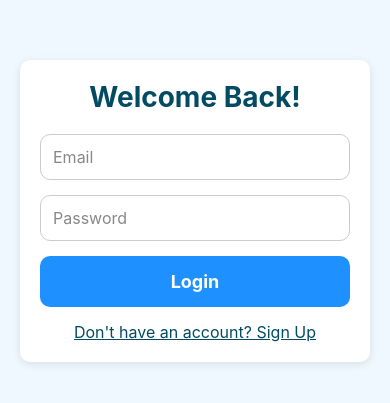
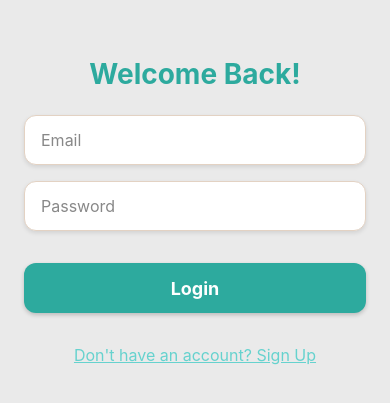
Before and after one commit to CharmThiekshanaPerera/house-price-prediction-app, a React Native app: screen /Predict in a window 390 px wide. Shown: the part 211-614 px from the top of the page. Built offline with nearby package versions, Linux system fonts and the light colour scheme.

Commit message:
update colours

```diff
--- a/screens/HomeScreen.js
+++ b/screens/HomeScreen.js
@@ -37,40 +37,44 @@ export default function HomeScreen({ navigation }) {
 const styles = StyleSheet.create({
   container: {
     flex: 1,
-    backgroundColor: '#f2f2f2',
+    backgroundColor: '#EAEAEA',
+    paddingHorizontal: 16,
+    paddingTop: 40,
   },
   header: {
     flexDirection: 'row',
+    alignItems: 'center',
     justifyContent: 'center',
-    alignItems: 'center',
-    backgroundColor: '#034B63',
-    padding: 10,
-    borderBottomLeftRadius: 20,
-    borderBottomRightRadius: 20,
-    margin: 20,
+    marginBottom: 24,
+    backgroundColor: '#2DAA9E',
+    paddingVertical: 16,
+    borderRadius: 12,
+    shadowColor: '#000',
+    shadowOffset: { width: 0, height: 2 },
+    shadowOpacity: 0.2,
+    shadowRadius: 4,
+    elevation: 5,
   },
   title: {
-    fontSize: 22,
+    fontSize: 24,
     fontWeight: 'bold',
     color: '#fff',
-  },
-  userIcon: {
-    padding: 5,
+    textAlign: 'center',
   },
   text: {
     fontSize: 16,
+    color: '#2DAA9E',
     textAlign: 'center',
-    marginVertical: 10,
-    color: '#333',
+    marginBottom: 24,
   },
   articleList: {
-    padding: 10,
+    paddingBottom: 20,
   },
   articleContainer: {
     backgroundColor: '#fff',
-    borderRadius: 15,
-    padding: 15,
-    marginVertical: 10,
+    borderRadius: 12,
+    padding: 16,
+    marginBottom: 16,
     shadowColor: '#000',
     shadowOffset: { width: 0, height: 2 },
     shadowOpacity: 0.1,
@@ -79,19 +83,23 @@ const styles = StyleSheet.create({
   },
   articleImage: {
     width: '100%',
-    height: 180,
-    borderRadius: 10,
-    marginBottom: 10,
+    height: 200,
+    borderRadius: 8,
+    marginBottom: 12,
   },
   articleTitle: {
     fontSize: 18,
     fontWeight: 'bold',
-    color: '#034B63',
-    marginBottom: 5,
+    color: '#2DAA9E',
+    marginBottom: 8,
   },
   articleContent: {
     fontSize: 14,
-    color: '#555',
+    color: '#666',
     lineHeight: 20,
   },
+  userIcon: {
+    position: 'absolute',
+    left: 16,
+  },
 });
--- a/screens/LoginScreen.js
+++ b/screens/LoginScreen.js
@@ -79,51 +79,63 @@ const styles = StyleSheet.create({
   scrollContainer: {
     flexGrow: 1,
     justifyContent: 'center',
-    backgroundColor: '#f0f8ff',
+    backgroundColor: '#EAEAEA',
   },
   container: {
-    padding: 20,
-    borderRadius: 10,
-    marginHorizontal: 20,
-    backgroundColor: '#ffffff',
-    shadowColor: '#000',
-    shadowOpacity: 0.1,
-    shadowOffset: { width: 0, height: 2 },
-    shadowRadius: 8,
-    elevation: 5,
+    flex: 1,
+    justifyContent: 'center',
+    alignItems: 'center',
+    paddingHorizontal: 24,
+    paddingVertical: 40,
   },
   title: {
     fontSize: 28,
     fontWeight: 'bold',
+    color: '#2DAA9E',
+    marginBottom: 24,
     textAlign: 'center',
-    color: '#034B63',
-    marginBottom: 20,
   },
   input: {
-    borderWidth: 1,
-    borderColor: '#ccc',
-    borderRadius: 10,
-    padding: 12,
-    marginBottom: 15,
+    width: '100%',
+    height: 50,
+    backgroundColor: '#fff',
+    borderRadius: 12,
+    paddingHorizontal: 16,
+    marginBottom: 16,
     fontSize: 16,
     color: '#333',
+    borderWidth: 1,
+    borderColor: '#E3D2C3',
+    shadowColor: '#000',
+    shadowOffset: { width: 0, height: 2 },
+    shadowOpacity: 0.1,
+    shadowRadius: 4,
+    elevation: 3,
   },
   loginButton: {
-    backgroundColor: '#1E90FF',
-    paddingVertical: 15,
-    borderRadius: 10,
+    width: '100%',
+    height: 50,
+    backgroundColor: '#2DAA9E',
+    borderRadius: 12,
+    justifyContent: 'center',
     alignItems: 'center',
-    marginBottom: 15,
+    marginTop: 16,
+    marginBottom: 24,
+    shadowColor: '#000',
+    shadowOffset: { width: 0, height: 2 },
+    shadowOpacity: 0.2,
+    shadowRadius: 4,
+    elevation: 5,
   },
   buttonText: {
-    color: '#fff',
     fontSize: 18,
     fontWeight: 'bold',
+    color: '#fff',
   },
   linkText: {
-    color: '#034B63',
-    textAlign: 'center',
     fontSize: 16,
+    color: '#66D2CE',
     textDecorationLine: 'underline',
+    marginTop: 8,
   },
 });
--- a/screens/MySavedScreen.js
+++ b/screens/MySavedScreen.js
@@ -90,54 +90,65 @@ const MySavedScreen = () => {
 const styles = StyleSheet.create({
   container: {
     flex: 1,
-    padding: 20,
-    backgroundColor: '#f5f5f5',
+    backgroundColor: '#EAEAEA',
+    paddingHorizontal: 16,
+    paddingTop: 20,
   },
   title: {
     fontSize: 24,
     fontWeight: 'bold',
+    color: '#2DAA9E',
     textAlign: 'center',
-    marginVertical: 20,
-    color: '#034B63',
+    marginBottom: 20,
   },
   loader: {
-    marginTop: 50,
+    flex: 1,
+    justifyContent: 'center',
+    alignItems: 'center',
   },
   noDataText: {
+    fontSize: 16,
+    color: '#2DAA9E',
     textAlign: 'center',
-    color: '#888',
-    fontSize: 16,
+    marginTop: 20,
   },
   card: {
     backgroundColor: '#fff',
-    padding: 15,
-    borderRadius: 10,
-    marginBottom: 15,
+    borderRadius: 12,
+    padding: 16,
+    marginBottom: 12,
     shadowColor: '#000',
+    shadowOffset: { width: 0, height: 2 },
     shadowOpacity: 0.1,
-    shadowRadius: 5,
+    shadowRadius: 4,
     elevation: 3,
   },
   predictionTitle: {
     fontSize: 18,
     fontWeight: 'bold',
-    color: '#27ae60',
-    marginBottom: 10,
+    color: '#2DAA9E',
+    marginBottom: 12,
   },
   inputData: {
     fontSize: 14,
-    color: '#555',
+    color: '#333',
+    marginBottom: 8,
   },
   deleteButton: {
-    marginTop: 10,
-    backgroundColor: '#e74c3c',
-    padding: 10,
+    backgroundColor: '#FF7F7F',
     borderRadius: 8,
+    paddingVertical: 10,
+    paddingHorizontal: 16,
     alignItems: 'center',
+    marginTop: 12,
   },
   buttonText: {
+    fontSize: 16,
+    fontWeight: 'bold',
     color: '#fff',
-    fontWeight: 'bold',
+  },
+  refreshControl: {
+    backgroundColor: '#EAEAEA',
   },
 });
 
--- a/screens/PlacesScreen.js
+++ b/screens/PlacesScreen.js
@@ -92,49 +92,81 @@ export default function PlacesScreen() {
 const styles = StyleSheet.create({
   container: {
     flex: 1,
-    padding: 20,
-    backgroundColor: '#f5f5f5',
+    backgroundColor: '#EAEAEA',
+    paddingHorizontal: 16,
+    paddingTop: 20,
   },
   title: {
     fontSize: 24,
     fontWeight: 'bold',
+    color: '#2DAA9E',
+    textAlign: 'center',
     marginBottom: 20,
-    textAlign: 'center',
   },
   input: {
-    height: 40,
-    borderColor: '#ccc',
+    width: '100%',
+    height: 50,
+    backgroundColor: '#fff',
+    borderRadius: 12,
+    paddingHorizontal: 16,
+    fontSize: 16,
+    color: '#333',
     borderWidth: 1,
-    borderRadius: 8,
-    paddingHorizontal: 10,
-    marginBottom: 15,
+    borderColor: '#E3D2C3',
+    marginBottom: 16,
+    shadowColor: '#000',
+    shadowOffset: { width: 0, height: 2 },
+    shadowOpacity: 0.1,
+    shadowRadius: 4,
+    elevation: 3,
   },
   picker: {
+    width: '100%',
     height: 50,
+    backgroundColor: '#fff',
+    borderRadius: 12,
     borderWidth: 1,
-    borderColor: '#ccc',
-    borderRadius: 8,
-    marginBottom: 15,
+    borderColor: '#E3D2C3',
+    marginBottom: 16,
+    shadowColor: '#000',
+    shadowOffset: { width: 0, height: 2 },
+    shadowOpacity: 0.1,
+    shadowRadius: 4,
+    elevation: 3,
   },
   searchButton: {
-    backgroundColor: '#27ae60',
-    padding: 12,
-    borderRadius: 8,
+    width: '100%',
+    height: 50,
+    backgroundColor: '#2DAA9E',
+    borderRadius: 12,
+    justifyContent: 'center',
     alignItems: 'center',
     marginBottom: 20,
+    shadowColor: '#000',
+    shadowOffset: { width: 0, height: 2 },
+    shadowOpacity: 0.2,
+    shadowRadius: 4,
+    elevation: 5,
   },
   buttonText: {
+    fontSize: 18,
+    fontWeight: 'bold',
     color: '#fff',
-    fontSize: 16,
   },
   resultItem: {
     backgroundColor: '#fff',
-    padding: 15,
-    borderRadius: 8,
-    marginBottom: 10,
-    elevation: 2,
+    borderRadius: 12,
+    padding: 16,
+    marginBottom: 12,
+    shadowColor: '#000',
+    shadowOffset: { width: 0, height: 2 },
+    shadowOpacity: 0.1,
+    shadowRadius: 4,
+    elevation: 3,
   },
   resultText: {
-    fontSize: 16,
+    fontSize: 14,
+    color: '#333',
+    marginBottom: 8,
   },
 });
--- a/screens/PredictionScreen.js
+++ b/screens/PredictionScreen.js
@@ -161,27 +161,142 @@ const PredictScreen = ({ navigation }) => {
 };
 
 const styles = StyleSheet.create({
-  scrollContainer: { padding: 20 },
-  container: { flex: 1, backgroundColor: '#f5f5f5' },
-  title: { fontSize: 24, fontWeight: 'bold', color: '#034B63', textAlign: 'center', marginVertical: 10 },
-  header: { flexDirection: 'row', justifyContent: 'space-between', alignItems: 'center' },
-  iconContainer: { flexDirection: 'row' },
-  iconSpacing: { marginLeft: 15 },
-  inputContainer: { marginBottom: 15 },
-  label: { fontSize: 16, color: '#333' },
-  input: { borderWidth: 1, borderColor: '#ccc', borderRadius: 8, padding: 10, backgroundColor: '#fff' },
-  predictButton: { backgroundColor: '#1E90FF', padding: 12, borderRadius: 10, alignItems: 'center', marginTop: 10 },
-  buttonText: { color: '#fff', fontSize: 16, fontWeight: 'bold' },
-  modalContainer: { flex: 1, justifyContent: 'center', alignItems: 'center', backgroundColor: 'rgba(0, 0, 0, 0.5)' },
-  modalContent: { width: '85%', backgroundColor: '#fff', borderRadius: 10, padding: 20, alignItems: 'center' },
-  modalTitle: { fontSize: 22, fontWeight: 'bold', color: '#034B63', marginBottom: 10 },
-  modalSubtitle: { fontSize: 18, marginTop: 10, color: '#555' },
-  modalText: { fontSize: 14, color: '#333', marginVertical: 3 },
-  result: { fontSize: 20, color: '#27ae60', marginVertical: 10 },
-  bold: { fontWeight: 'bold' },
-  modalButtons: { flexDirection: 'row', marginTop: 20 },
-  saveButton: { backgroundColor: '#27ae60', padding: 10, borderRadius: 8, marginHorizontal: 10 },
-  closeButton: { backgroundColor: '#e74c3c', padding: 10, borderRadius: 8, marginHorizontal: 10 },
+  scrollContainer: {
+    flexGrow: 1,
+    backgroundColor: '#EAEAEA',
+    paddingHorizontal: 16,
+    paddingTop: 20,
+  },
+  header: {
+    flexDirection: 'row',
+    justifyContent: 'space-between',
+    alignItems: 'center',
+    marginBottom: 20,
+  },
+  title: {
+    fontSize: 24,
+    fontWeight: 'bold',
+    color: '#2DAA9E',
+  },
+  iconContainer: {
+    flexDirection: 'row',
+    alignItems: 'center',
+  },
+  iconSpacing: {
+    marginLeft: 15,
+  },
+  inputContainer: {
+    marginBottom: 16,
+  },
+  label: {
+    fontSize: 14,
+    fontWeight: '600',
+    color: '#2DAA9E',
+    marginBottom: 8,
+  },
+  input: {
+    width: '100%',
+    height: 50,
+    backgroundColor: '#fff',
+    borderRadius: 12,
+    paddingHorizontal: 16,
+    fontSize: 16,
+    color: '#333',
+    borderWidth: 1,
+    borderColor: '#E3D2C3',
+    shadowColor: '#000',
+    shadowOffset: { width: 0, height: 2 },
+    shadowOpacity: 0.1,
+    shadowRadius: 4,
+    elevation: 3,
+  },
+  predictButton: {
+    width: '100%',
+    height: 50,
+    backgroundColor: '#2DAA9E',
+    borderRadius: 12,
+    justifyContent: 'center',
+    alignItems: 'center',
+    marginTop: 20,
+    marginBottom: 40,
+    shadowColor: '#000',
+    shadowOffset: { width: 0, height: 2 },
+    shadowOpacity: 0.2,
+    shadowRadius: 4,
+    elevation: 5,
+  },
+  buttonText: {
+    fontSize: 18,
+    fontWeight: 'bold',
+    color: '#fff',
+  },
+  modalContainer: {
+    flex: 1,
+    justifyContent: 'center',
+    alignItems: 'center',
+    backgroundColor: 'rgba(0, 0, 0, 0.5)',
+  },
+  modalContent: {
+    width: '90%',
+    backgroundColor: '#fff',
+    borderRadius: 12,
+    padding: 20,
+    shadowColor: '#000',
+    shadowOffset: { width: 0, height: 2 },
+    shadowOpacity: 0.25,
+    shadowRadius: 4,
+    elevation: 5,
+  },
+  modalTitle: {
+    fontSize: 22,
+    fontWeight: 'bold',
+    color: '#2DAA9E',
+    marginBottom: 16,
+    textAlign: 'center',
+  },
+  result: {
+    fontSize: 24,
+    fontWeight: 'bold',
+    color: '#66D2CE',
+    textAlign: 'center',
+    marginBottom: 16,
+  },
+  modalSubtitle: {
+    fontSize: 16,
+    fontWeight: '600',
+    color: '#2DAA9E',
+    marginBottom: 12,
+  },
+  modalText: {
+    fontSize: 14,
+    color: '#333',
+    marginBottom: 8,
+  },
+  bold: {
+    fontWeight: 'bold',
+  },
+  modalButtons: {
+    flexDirection: 'row',
+    justifyContent: 'space-between',
+    marginTop: 20,
+  },
+  saveButton: {
+    flex: 1,
+    height: 40,
+    backgroundColor: '#2DAA9E',
+    borderRadius: 8,
+    justifyContent: 'center',
+    alignItems: 'center',
+    marginRight: 10,
+  },
+  closeButton: {
+    flex: 1,
+    height: 40,
+    backgroundColor: '#E3D2C3',
+    borderRadius: 8,
+    justifyContent: 'center',
+    alignItems: 'center',
+  },
 });
 
 export default PredictScreen;
--- a/screens/SignupScreen.js
+++ b/screens/SignupScreen.js
@@ -103,51 +103,63 @@ const styles = StyleSheet.create({
   scrollContainer: {
     flexGrow: 1,
     justifyContent: 'center',
-    backgroundColor: '#f0f8ff',
+    backgroundColor: '#EAEAEA',
   },
   container: {
-    padding: 20,
-    borderRadius: 10,
-    marginHorizontal: 20,
-    backgroundColor: '#ffffff',
-    shadowColor: '#000',
-    shadowOpacity: 0.1,
-    shadowOffset: { width: 0, height: 2 },
-    shadowRadius: 8,
-    elevation: 5,
+    flex: 1,
+    justifyContent: 'center',
+    alignItems: 'center',
+    paddingHorizontal: 24,
+    paddingVertical: 40,
   },
   title: {
     fontSize: 28,
     fontWeight: 'bold',
+    color: '#2DAA9E',
+    marginBottom: 24,
     textAlign: 'center',
-    color: '#034B63',
-    marginBottom: 20,
   },
   input: {
-    borderWidth: 1,
-    borderColor: '#ccc',
-    borderRadius: 10,
-    padding: 12,
-    marginBottom: 15,
+    width: '100%',
+    height: 50,
+    backgroundColor: '#fff',
+    borderRadius: 12,
+    paddingHorizontal: 16,
+    marginBottom: 16,
     fontSize: 16,
     color: '#333',
+    borderWidth: 1,
+    borderColor: '#E3D2C3',
+    shadowColor: '#000',
+    shadowOffset: { width: 0, height: 2 },
+    shadowOpacity: 0.1,
+    shadowRadius: 4,
+    elevation: 3,
   },
   signupButton: {
-    backgroundColor: '#27ae60',
-    paddingVertical: 15,
-    borderRadius: 10,
+    width: '100%',
+    height: 50,
+    backgroundColor: '#2DAA9E',
+    borderRadius: 12,
+    justifyContent: 'center',
     alignItems: 'center',
-    marginBottom: 15,
+    marginTop: 16,
+    marginBottom: 24,
+    shadowColor: '#000',
+    shadowOffset: { width: 0, height: 2 },
+    shadowOpacity: 0.2,
+    shadowRadius: 4,
+    elevation: 5,
   },
   buttonText: {
-    color: '#fff',
     fontSize: 18,
     fontWeight: 'bold',
+    color: '#fff',
   },
   linkText: {
-    color: '#034B63',
-    textAlign: 'center',
     fontSize: 16,
+    color: '#66D2CE',
     textDecorationLine: 'underline',
+    marginTop: 8,
   },
 });
--- a/screens/UserScreen.js
+++ b/screens/UserScreen.js
@@ -156,9 +156,10 @@ export default function UserScreen({ navigation }) {
 
 const styles = StyleSheet.create({
   container: {
-    padding: 20,
     flex: 1,
-    //backgroundColor: '#f0f8ff',
+    backgroundColor: '#EAEAEA',
+    paddingHorizontal: 16,
+    paddingTop: 20,
   },
   loadingContainer: {
     flex: 1,
@@ -166,93 +167,128 @@ const styles = StyleSheet.create({
     alignItems: 'center',
   },
   title: {
-    fontSize: 28,
+    fontSize: 24,
     fontWeight: 'bold',
-    color: '#034B63',
+    color: '#2DAA9E',
     textAlign: 'center',
     marginBottom: 20,
   },
   label: {
     fontSize: 16,
     fontWeight: '600',
-    marginTop: 10,
-    color: '#555',
+    color: '#2DAA9E',
+    marginBottom: 8,
   },
   info: {
-    fontSize: 18,
-    marginBottom: 10,
+    fontSize: 14,
     color: '#333',
+    marginBottom: 16,
   },
   editButton: {
-    backgroundColor: '#1E90FF',
-    padding: 12,
-    borderRadius: 10,
-    marginTop: 15,
+    backgroundColor: '#2DAA9E',
+    borderRadius: 8,
+    paddingVertical: 12,
+    paddingHorizontal: 16,
     alignItems: 'center',
+    marginBottom: 12,
+    shadowColor: '#000',
+    shadowOffset: { width: 0, height: 2 },
+    shadowOpacity: 0.2,
+    shadowRadius: 4,
+    elevation: 5,
   },
   logoutButton: {
-    backgroundColor: '#FFA500',
-    padding: 12,
-    borderRadius: 10,
-    marginTop: 10,
+    backgroundColor: '#00d2ff',
+    borderRadius: 8,
+    paddingVertical: 12,
+    paddingHorizontal: 16,
     alignItems: 'center',
+    marginBottom: 12,
+    shadowColor: '#000',
+    shadowOffset: { width: 0, height: 2 },
+    shadowOpacity: 0.2,
+    shadowRadius: 4,
+    elevation: 5,
   },
   deleteButton: {
-    backgroundColor: '#FF6347',
-    padding: 12,
-    borderRadius: 10,
-    marginTop: 10,
+    backgroundColor: '#FF7F7F',
+    borderRadius: 8,
+    paddingVertical: 12,
+    paddingHorizontal: 16,
     alignItems: 'center',
+    marginBottom: 12,
+    shadowColor: '#000',
+    shadowOffset: { width: 0, height: 2 },
+    shadowOpacity: 0.2,
+    shadowRadius: 4,
+    elevation: 5,
   },
   buttonText: {
-    color: '#fff',
     fontSize: 16,
     fontWeight: 'bold',
+    color: '#fff',
   },
   modalContainer: {
     flex: 1,
-    backgroundColor: 'rgba(0,0,0,0.5)',
     justifyContent: 'center',
     alignItems: 'center',
+    backgroundColor: 'rgba(0, 0, 0, 0.5)',
   },
   modalContent: {
-    width: '85%',
+    width: '90%',
     backgroundColor: '#fff',
     borderRadius: 12,
     padding: 20,
-    elevation: 10,
+    shadowColor: '#000',
+    shadowOffset: { width: 0, height: 2 },
+    shadowOpacity: 0.25,
+    shadowRadius: 4,
+    elevation: 5,
   },
   modalTitle: {
-    fontSize: 22,
+    fontSize: 20,
     fontWeight: 'bold',
-    color: '#034B63',
+    color: '#2DAA9E',
+    marginBottom: 16,
     textAlign: 'center',
-    marginBottom: 15,
   },
   input: {
+    width: '100%',
+    height: 50,
+    backgroundColor: '#fff',
+    borderRadius: 8,
+    paddingHorizontal: 16,
+    fontSize: 16,
+    color: '#333',
     borderWidth: 1,
-    borderColor: '#ccc',
-    borderRadius: 8,
-    padding: 10,
-    marginBottom: 12,
-    fontSize: 16,
+    borderColor: '#E3D2C3',
+    marginBottom: 16,
+    shadowColor: '#000',
+    shadowOffset: { width: 0, height: 2 },
+    shadowOpacity: 0.1,
+    shadowRadius: 4,
+    elevation: 3,
   },
   modalButtons: {
     flexDirection: 'row',
     justifyContent: 'space-between',
+    marginTop: 16,
   },
   saveButton: {
-    backgroundColor: '#32CD32',
-    padding: 12,
+    flex: 1,
+    height: 40,
+    backgroundColor: '#2DAA9E',
     borderRadius: 8,
-    width: '48%',
+    justifyContent: 'center',
     alignItems: 'center',
+    marginRight: 10,
   },
   cancelButton: {
-    backgroundColor: '#FF4500',
-    padding: 12,
+    flex: 1,
+    height: 40,
+    backgroundColor: '#E3D2C3',
     borderRadius: 8,
-    width: '48%',
+    justifyContent: 'center',
     alignItems: 'center',
   },
 });
```
